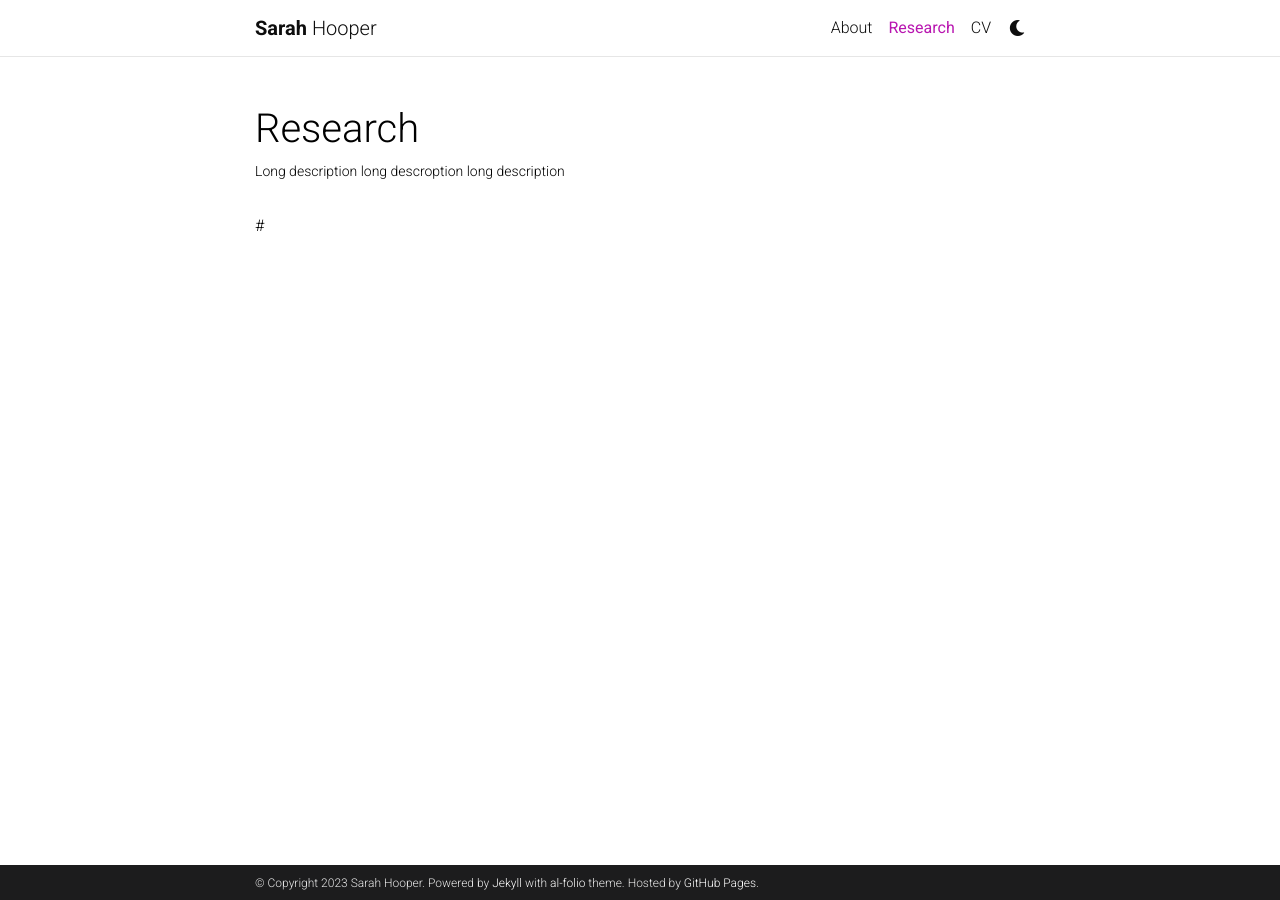
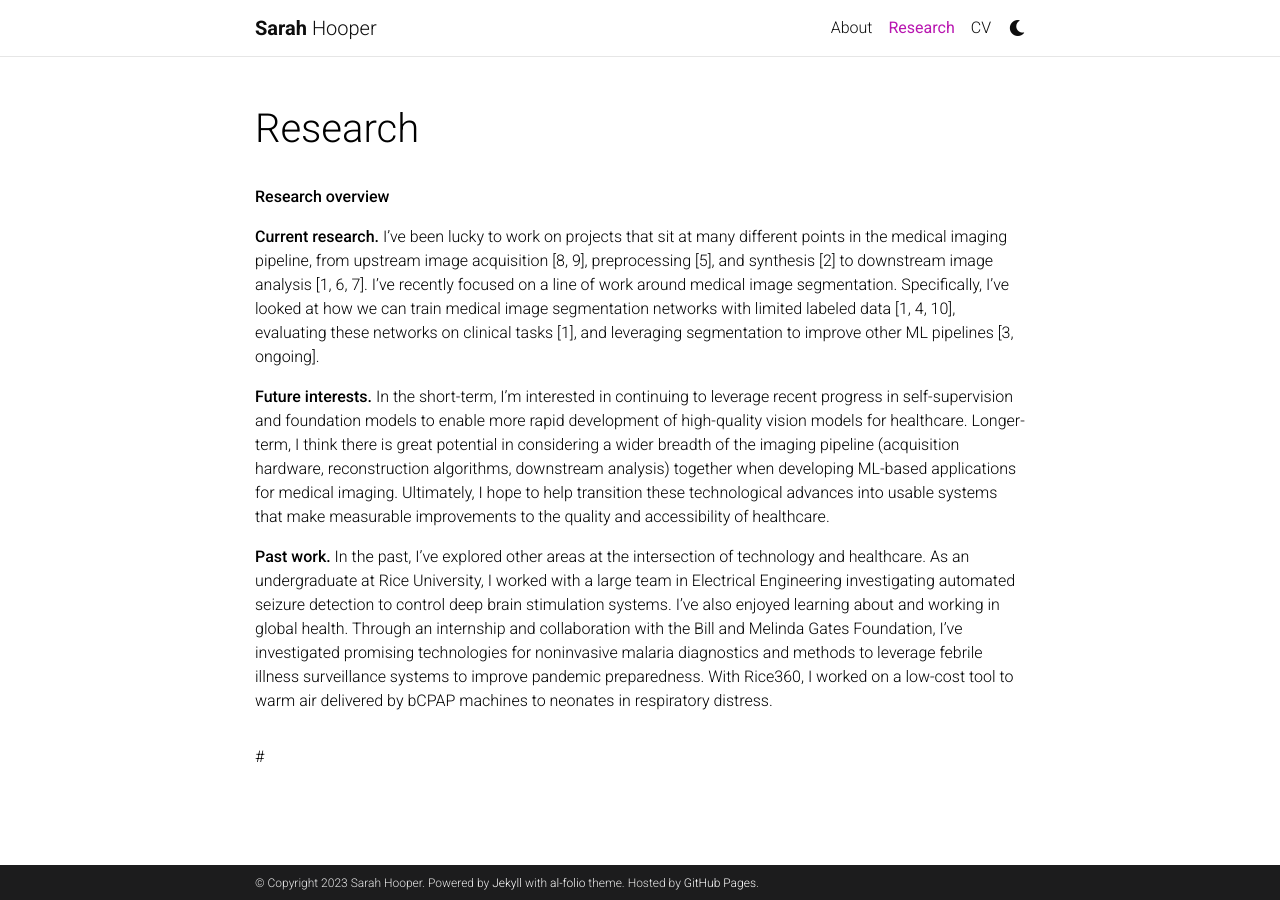
Before and after one commit to sarahmhooper/sarahmhooper.github.io, a Jekyll site: the page built from _pages/research.md, in a window 1280 px wide. Built offline with Jekyll 4.4.1, drawn with Linux system fonts in a browser that asks for light colours; comment, search, counter and statistics services are not loaded; a style sheet for code colours, icons or effects is not loaded.

Commit message:
Added research overview

```diff
--- a/_pages/research.md
+++ b/_pages/research.md
@@ -2,13 +2,23 @@
 layout: page
 permalink: /research/
 title: Research
-description: Long description long descroption long description
+# description: Long description long descroption long description
 nav: true
 nav_order: 1
 
 # years: [1967, 1956, 1950, 1935, 1905]
 
 ---
+
+**Research overview**
+
+**Current research.** I’ve been lucky to work on projects that sit at many different points in the medical imaging pipeline, from upstream image acquisition [8, 9], preprocessing [5], and synthesis [2] to downstream image analysis [1, 6, 7]. I’ve recently focused on a line of work around medical image segmentation. Specifically, I’ve looked at how we can train medical image segmentation networks with limited labeled data [1, 4, 10], evaluating these networks on clinical tasks [1], and leveraging segmentation to improve other ML pipelines [3, ongoing].
+
+**Future interests.** In the short-term, I’m interested in continuing to leverage recent progress in self-supervision and foundation models to enable more rapid development of high-quality vision models for healthcare. Longer-term, I think there is great potential in considering a wider breadth of the imaging pipeline (acquisition hardware, reconstruction algorithms, downstream analysis) together when developing ML-based applications for medical imaging. Ultimately, I hope to help transition these technological advances into usable systems that make measurable improvements to the quality and accessibility of healthcare.
+
+**Past work.** In the past, I’ve explored other areas at the intersection of technology and healthcare. As an undergraduate at Rice University, I worked with a large team in Electrical Engineering investigating automated seizure detection to control deep brain stimulation systems. I’ve also enjoyed learning about and working in global health. Through an internship and collaboration with the Bill and Melinda Gates Foundation, I’ve investigated promising technologies for noninvasive malaria diagnostics and methods to leverage febrile illness surveillance systems to improve pandemic preparedness. With Rice360, I worked on a low-cost tool to warm air delivered by bCPAP machines to neonates in respiratory distress.
+
+
 <!-- _pages/publications.md -->
 <div class="publications">
 
```
